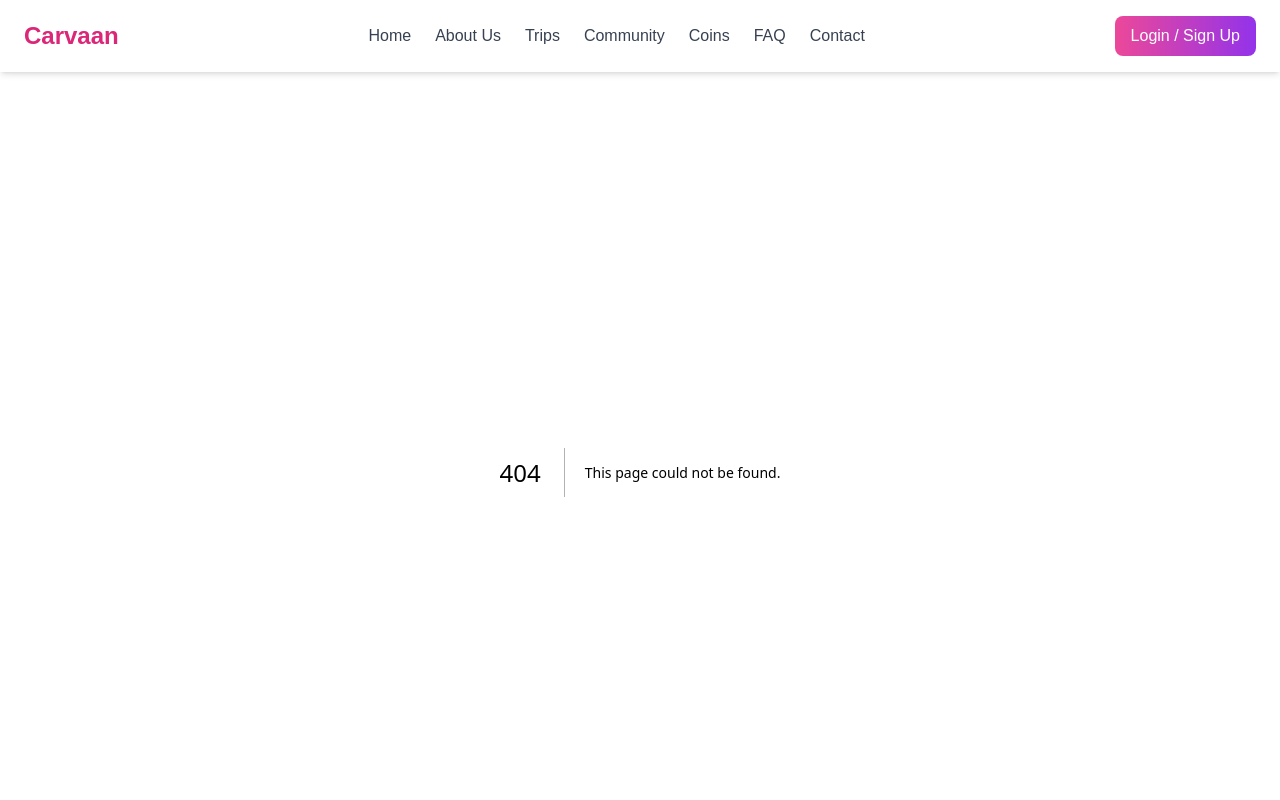
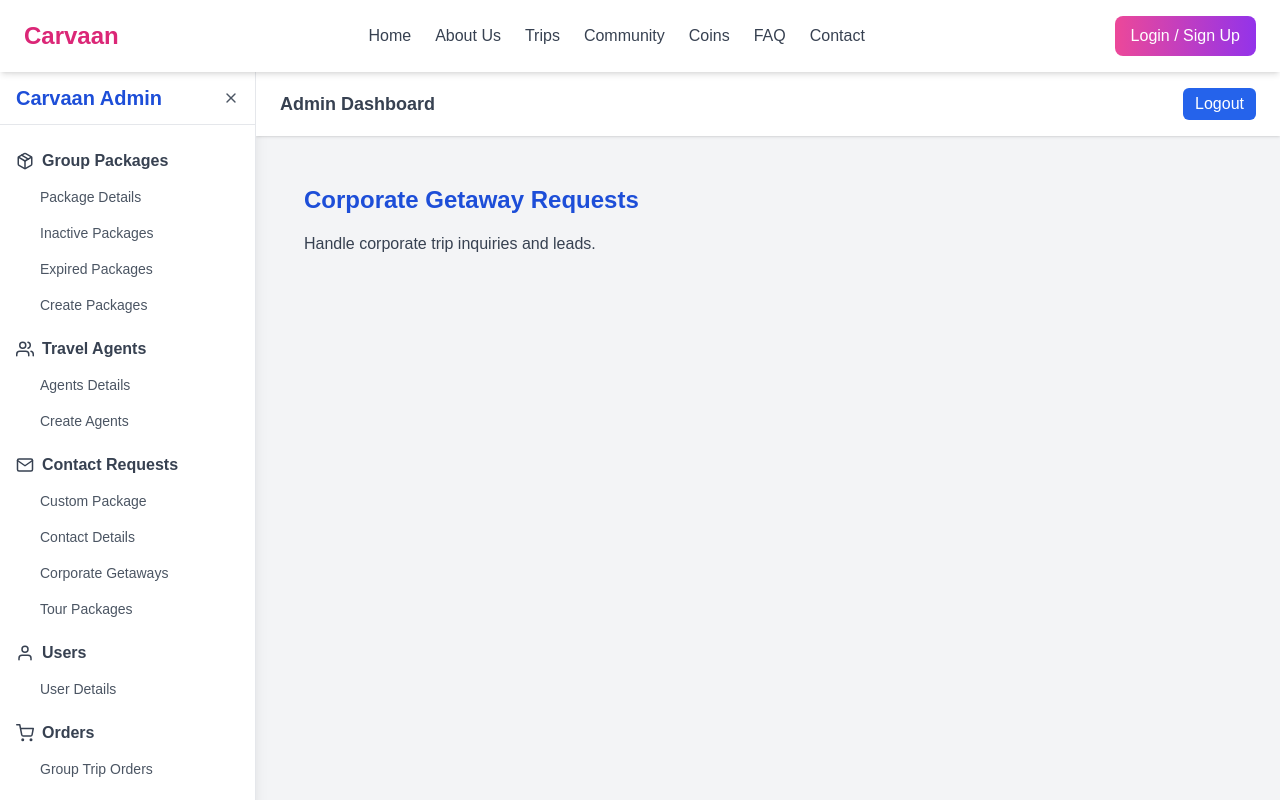
Before and after one commit to carvaangurgaon1/carvaan-website, a Next.js app: page /admin/contact-requests/corporate-getaways in a window 1280 px wide. Before the commit this address had no page. Shown: the top 800 px of the page. Built offline with nearby package versions, Linux system fonts and the light colour scheme.

Commit message:
Create page.tsx

```diff
--- /dev/null
+++ b/app/admin/contact-requests/corporate-getaways/page.tsx
@@ -0,0 +1,8 @@
+export default function Page() {
+  return (
+    <div className="p-6">
+      <h1 className="text-2xl font-bold mb-4 text-blue-700">Corporate Getaway Requests</h1>
+      <p className="text-gray-700">Handle corporate trip inquiries and leads.</p>
+    </div>
+  );
+}
```
